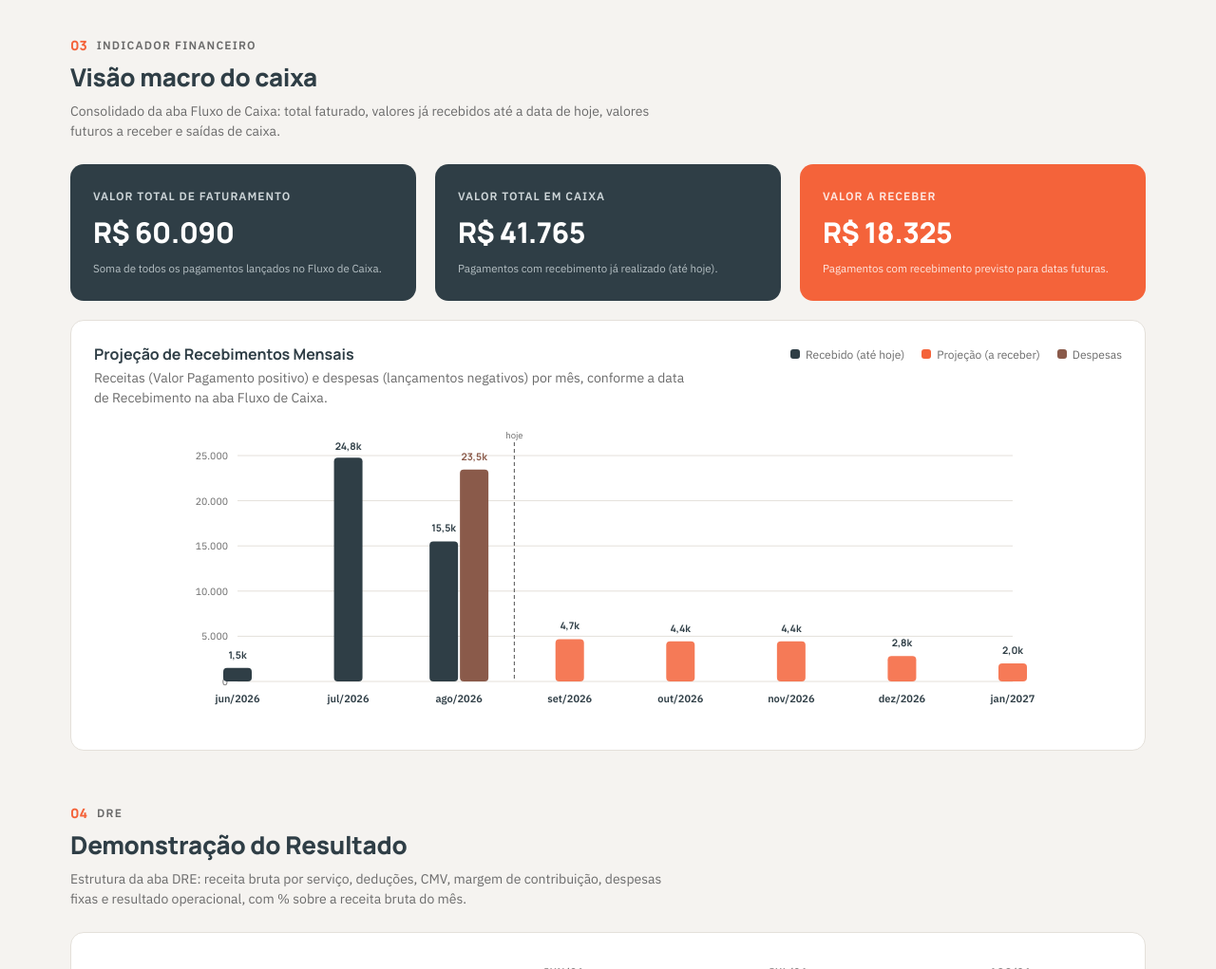
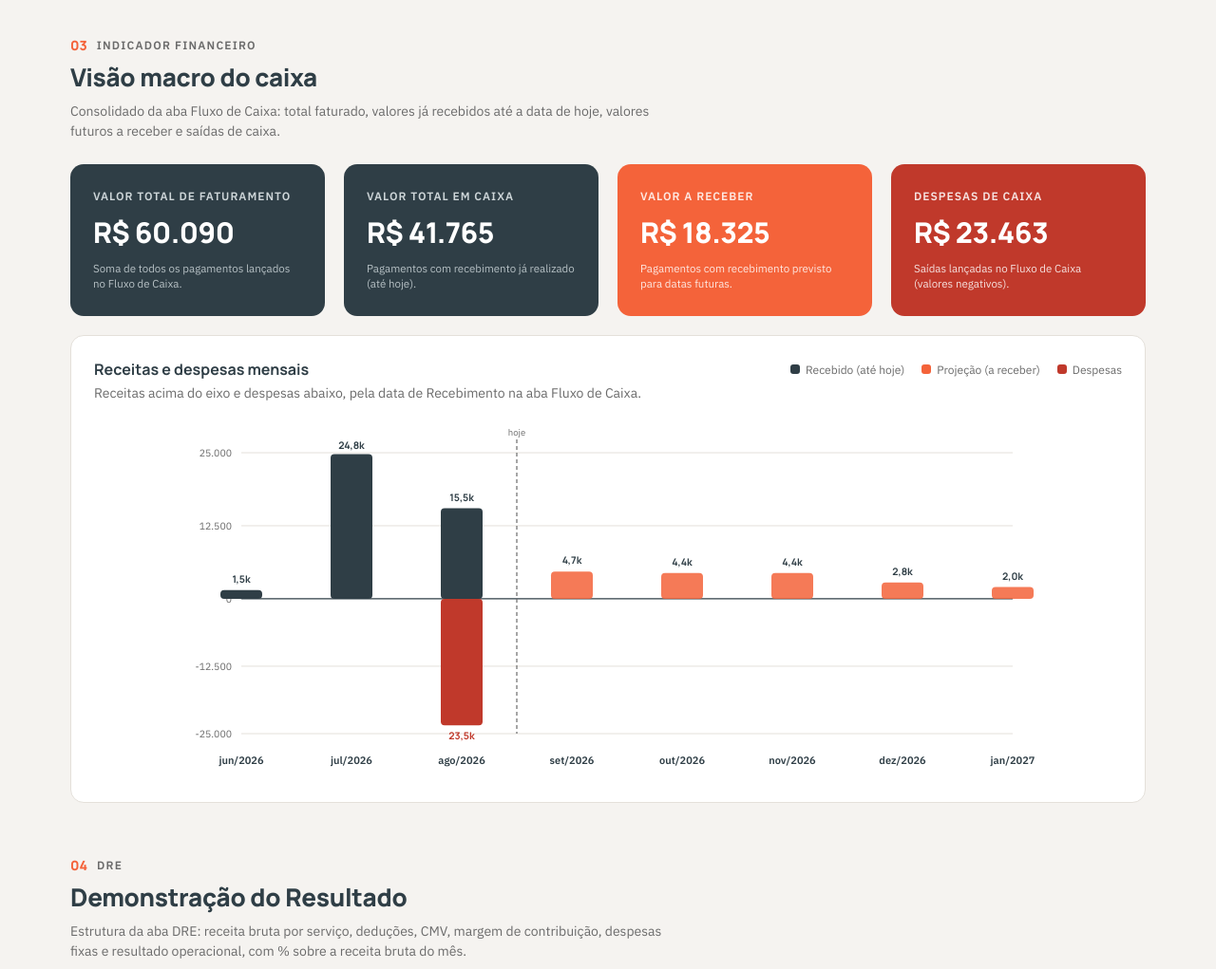
Before and after one commit to carloslourencato/Instituto_Folari, a plain HTML site: page index.html in a window 1280 px wide. Shown: the part 1756-2777 px from the top of the page at 95% size. Drawn offline with Linux system fonts and the light colour scheme.

Commit message:
Update index.html

```diff
--- a/index.html
+++ b/index.html
@@ -237,12 +237,12 @@
   }
   .swatch-dark{background:var(--dark);}
   .swatch-accent{background:var(--orange);}
-  .swatch-expense{background:#8A5A4A;}
+  .swatch-expense{background:#C0392B;}
 
   /* financial cards */
   .fin-grid{
     display:grid;
-    grid-template-columns:repeat(3, 1fr);
+    grid-template-columns:repeat(4, 1fr);
     gap:20px;
   }
   .fin-card{
@@ -254,6 +254,7 @@
     overflow:hidden;
   }
   .fin-card.accent{background:var(--orange);}
+  .fin-card.expense{background:#C0392B;}
   .fin-card .fin-label{
     font-size:12px;
     text-transform:uppercase;
@@ -262,7 +263,8 @@
     font-weight:600;
     margin-bottom:10px;
   }
-  .fin-card.accent .fin-label{color:rgba(255,255,255,0.85);}
+  .fin-card.accent .fin-label,
+  .fin-card.expense .fin-label{color:rgba(255,255,255,0.85);}
   .fin-card .fin-value{
     font-family:'Manrope', sans-serif;
     font-weight:800;
@@ -275,7 +277,8 @@
     margin-top:10px;
     line-height:1.4;
   }
-  .fin-card.accent .fin-note{color:rgba(255,255,255,0.85);}
+  .fin-card.accent .fin-note,
+  .fin-card.expense .fin-note{color:rgba(255,255,255,0.85);}
   .fin-card .icon{
     position:absolute;
     right:-10px;
@@ -428,6 +431,9 @@
   .dre-neg{color:#F4633A;}
   table.dre-table tr.dre-result .dre-neg{color:#FFB199;}
 
+  @media (max-width:1100px){
+    .fin-grid{grid-template-columns:repeat(2, 1fr);}
+  }
   @media (max-width:760px){
     .fin-grid{grid-template-columns:1fr;}
     .funil-wrap{flex-direction:column;}
@@ -533,18 +539,23 @@
         <div class="fin-value" id="finReceber">—</div>
         <div class="fin-note">Pagamentos com recebimento previsto para datas futuras.</div>
       </div>
+      <div class="fin-card expense">
+        <div class="fin-label">Despesas de caixa</div>
+        <div class="fin-value" id="finDespesas">—</div>
+        <div class="fin-note">Saídas lançadas no Fluxo de Caixa (valores negativos).</div>
+      </div>
     </div>
 
     <div class="chart-card" style="margin-top:20px;">
       <div class="timeline-header">
-        <h3 class="timeline-title">Projeção de Recebimentos Mensais</h3>
+        <h3 class="timeline-title">Receitas e despesas mensais</h3>
         <div class="timeline-legend">
           <span class="legend-item"><span class="legend-swatch swatch-dark"></span>Recebido (até hoje)</span>
           <span class="legend-item"><span class="legend-swatch swatch-accent"></span>Projeção (a receber)</span>
           <span class="legend-item"><span class="legend-swatch swatch-expense"></span>Despesas</span>
         </div>
       </div>
-      <p class="section-desc" style="margin-bottom:16px;">Receitas (Valor Pagamento positivo) e despesas (lançamentos negativos) por mês, conforme a data de Recebimento na aba Fluxo de Caixa.</p>
+      <p class="section-desc" style="margin-bottom:16px;">Receitas acima do eixo e despesas abaixo, pela data de Recebimento na aba Fluxo de Caixa.</p>
       <div class="chart-container" id="recebimentosContainer"></div>
     </div>
   </section>
@@ -842,60 +853,59 @@ function renderReceivablesTimeline(){
     ? cats.map(([n,v]) => `${n}: R$ ${v.toLocaleString('pt-BR')}`).join(' · ')
     : '';
 
-  const W = 900, H = 320;
+  const W = 900, H = 380;
   container.style.height = H + 'px';
-  const pad = { top: 34, right: 24, bottom: 48, left: 60 };
+  const pad = { top: 36, right: 24, bottom: 48, left: 64 };
   const innerW = W - pad.left - pad.right;
   const innerH = H - pad.top - pad.bottom;
+  const zeroY = pad.top + innerH * 0.52;
+  const upH = zeroY - pad.top;
+  const downH = pad.top + innerH - zeroY;
 
   const stepX = keys.length > 1 ? innerW / (keys.length - 1) : innerW;
   const xAt = i => pad.left + stepX * i;
-  const yAt = v => pad.top + innerH * (1 - v / maxVal);
-  const clusterW = Math.max(28, Math.min(64, stepX * 0.72));
-  const barW = Math.max(12, clusterW / 2 - 2);
+  const yRec = v => zeroY - upH * (v / maxVal);
+  const yDesp = v => zeroY + downH * (v / maxVal);
+  const barW = Math.max(22, Math.min(44, stepX * 0.42));
 
-  const ticks = 5;
+  const tickVals = [maxVal, Math.round(maxVal/2), 0, -Math.round(maxVal/2), -maxVal];
   let gridSVG = '', yLabelsSVG = '';
-  for(let t=0; t<=ticks; t++){
-    const val = Math.round(maxVal * t / ticks);
-    const y = yAt(val);
-    gridSVG += `<line x1="${pad.left}" y1="${y}" x2="${W-pad.right}" y2="${y}" stroke="#E4E0DA" stroke-width="1"/>`;
+  tickVals.forEach(val => {
+    const y = val >= 0 ? yRec(val) : yDesp(-val);
+    const stroke = val === 0 ? '#2F3E46' : '#E4E0DA';
+    const sw = val === 0 ? 1.4 : 1;
+    gridSVG += `<line x1="${pad.left}" y1="${y}" x2="${W-pad.right}" y2="${y}" stroke="${stroke}" stroke-width="${sw}"/>`;
     yLabelsSVG += `<text x="${pad.left-10}" y="${y+4}" text-anchor="end" font-size="10.5" font-family="IBM Plex Sans, sans-serif" fill="#6B6B6B">${val.toLocaleString('pt-BR')}</text>`;
-  }
+  });
 
-  const baseline = pad.top + innerH;
   let barsSVG = '';
   dates.forEach((d,i) => {
     const x = xAt(i);
     const rec = recVals[i];
     const desp = despVals[i];
-    const hasBoth = rec > 0 && desp > 0;
-    const recX = hasBoth ? x - barW / 2 - 1 : x;
-    const despX = hasBoth ? x + barW / 2 + 1 : x;
-
     if(rec > 0){
-      const yTop = yAt(rec);
+      const yTop = yRec(rec);
       const isFuture = d > cutoff;
       const color = isFuture ? '#F4633A' : '#2F3E46';
       barsSVG += `
-      <rect x="${recX - barW/2}" y="${yTop}" width="${barW}" height="${baseline-yTop}" rx="4" fill="${color}" opacity="${isFuture ? 0.85 : 1}">
+      <rect x="${x - barW/2}" y="${yTop}" width="${barW}" height="${Math.max(0, zeroY-yTop)}" rx="4" fill="${color}" opacity="${isFuture ? 0.85 : 1}">
         <title>${monthLabel(keys[i])} · Receita: R$ ${rec.toLocaleString('pt-BR')} ${isFuture ? '(projeção)' : '(recebido)'}</title>
       </rect>
-      <text x="${recX}" y="${Math.max(yTop-10, pad.top-6)}" text-anchor="middle" font-size="10.5" font-weight="700" font-family="Manrope, sans-serif" fill="#2F3E46">${compactBRL(rec)}</text>`;
+      <text x="${x}" y="${Math.max(yTop-8, pad.top-4)}" text-anchor="middle" font-size="10.5" font-weight="700" font-family="Manrope, sans-serif" fill="#2F3E46">${compactBRL(rec)}</text>`;
     }
     if(desp > 0){
-      const yTop = yAt(desp);
+      const yBot = yDesp(desp);
       const tip = `${monthLabel(keys[i])} · Despesas: R$ ${desp.toLocaleString('pt-BR')}${catTip ? ' — '+catTip : ''}`;
       barsSVG += `
-      <rect x="${despX - barW/2}" y="${yTop}" width="${barW}" height="${baseline-yTop}" rx="4" fill="#8A5A4A">
+      <rect x="${x - barW/2}" y="${zeroY}" width="${barW}" height="${Math.max(0, yBot-zeroY)}" rx="4" fill="#C0392B">
         <title>${tip}</title>
       </rect>
-      <text x="${despX}" y="${Math.max(yTop-10, pad.top-6)}" text-anchor="middle" font-size="10.5" font-weight="700" font-family="Manrope, sans-serif" fill="#8A5A4A">${compactBRL(desp)}</text>`;
+      <text x="${x}" y="${Math.min(yBot+16, H-pad.bottom+6)}" text-anchor="middle" font-size="10.5" font-weight="700" font-family="Manrope, sans-serif" fill="#C0392B">${compactBRL(desp)}</text>`;
     }
   });
 
   let tier1SVG = '';
-  const tier1Y = H - pad.bottom + 22;
+  const tier1Y = H - 16;
   keys.forEach((k,i) => {
     tier1SVG += `<text x="${xAt(i)}" y="${tier1Y}" text-anchor="middle" font-size="11" font-weight="600" font-family="IBM Plex Sans, sans-serif" fill="#2F3E46">${monthLabel(k)}</text>`;
   });
@@ -1077,6 +1087,7 @@ try {
   document.getElementById('finTotal').textContent = fmtBRL(DATA.financeiro.totalFaturamento);
   document.getElementById('finCaixa').textContent = fmtBRL(DATA.financeiro.totalCaixa);
   document.getElementById('finReceber').textContent = fmtBRL(DATA.financeiro.aReceber);
+  document.getElementById('finDespesas').textContent = fmtBRL(DATA.financeiro.totalDespesas || 0);
 } catch(e){ console.error('Erro no financeiro:', e); }
 try { renderDRE(); } catch(e){ console.error('Erro no DRE:', e); }
 try { renderReceivablesTimeline(); } catch(e){ console.error('Erro na projeção de recebimentos:', e); }
```
